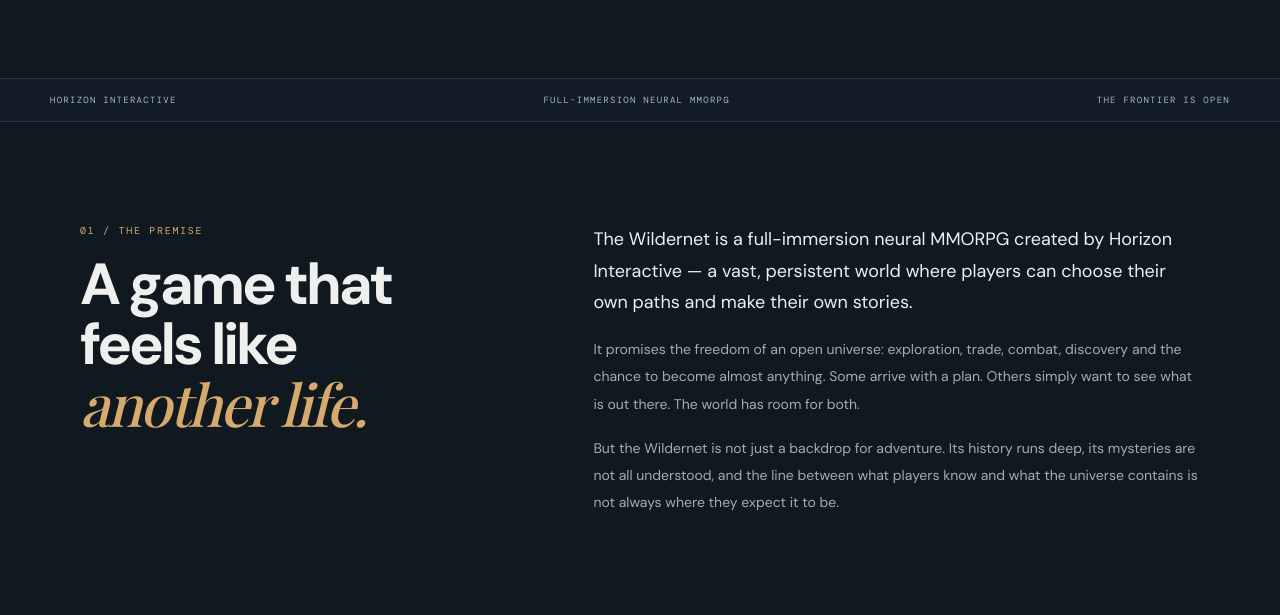
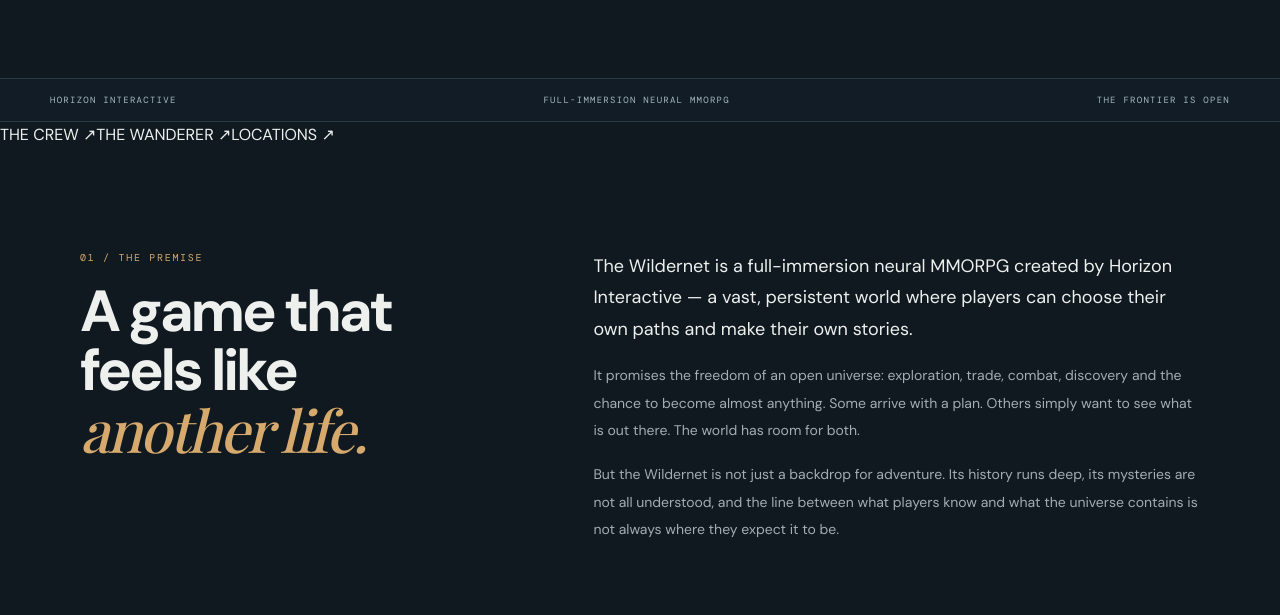
Before and after one commit to Amateurfool/the-infinite-detour, a plain HTML site: page create/wildernet/index.html in a window 1280 px wide. Shown: the part 780-1395 px from the top of the page. Drawn offline with nearby package versions, Linux system fonts and the light colour scheme; a web font is replaced by a local one.

Commit message:
Add Stage 3 Wildernet navigation

```diff
--- a/create/wildernet/index.html
+++ b/create/wildernet/index.html
@@ -60,6 +60,8 @@
     </section>
 
     <div class="wildernet-signal"><span>HORIZON INTERACTIVE</span><span>FULL-IMMERSION NEURAL MMORPG</span><span>THE FRONTIER IS OPEN</span></div>
+
+    <nav class="wildernet-explore-nav" aria-label="Explore The Wildernet"><a href="/the-infinite-detour/create/wildernet/characters/">THE CREW <span>↗</span></a><a href="/the-infinite-detour/create/wildernet/wanderer/">THE WANDERER <span>↗</span></a><a href="/the-infinite-detour/create/wildernet/locations/">LOCATIONS <span>↗</span></a></nav>
 
     <section class="wildernet-section wildernet-intro" id="the-world" aria-labelledby="world-title">
       <div class="wildernet-section-heading">
```
